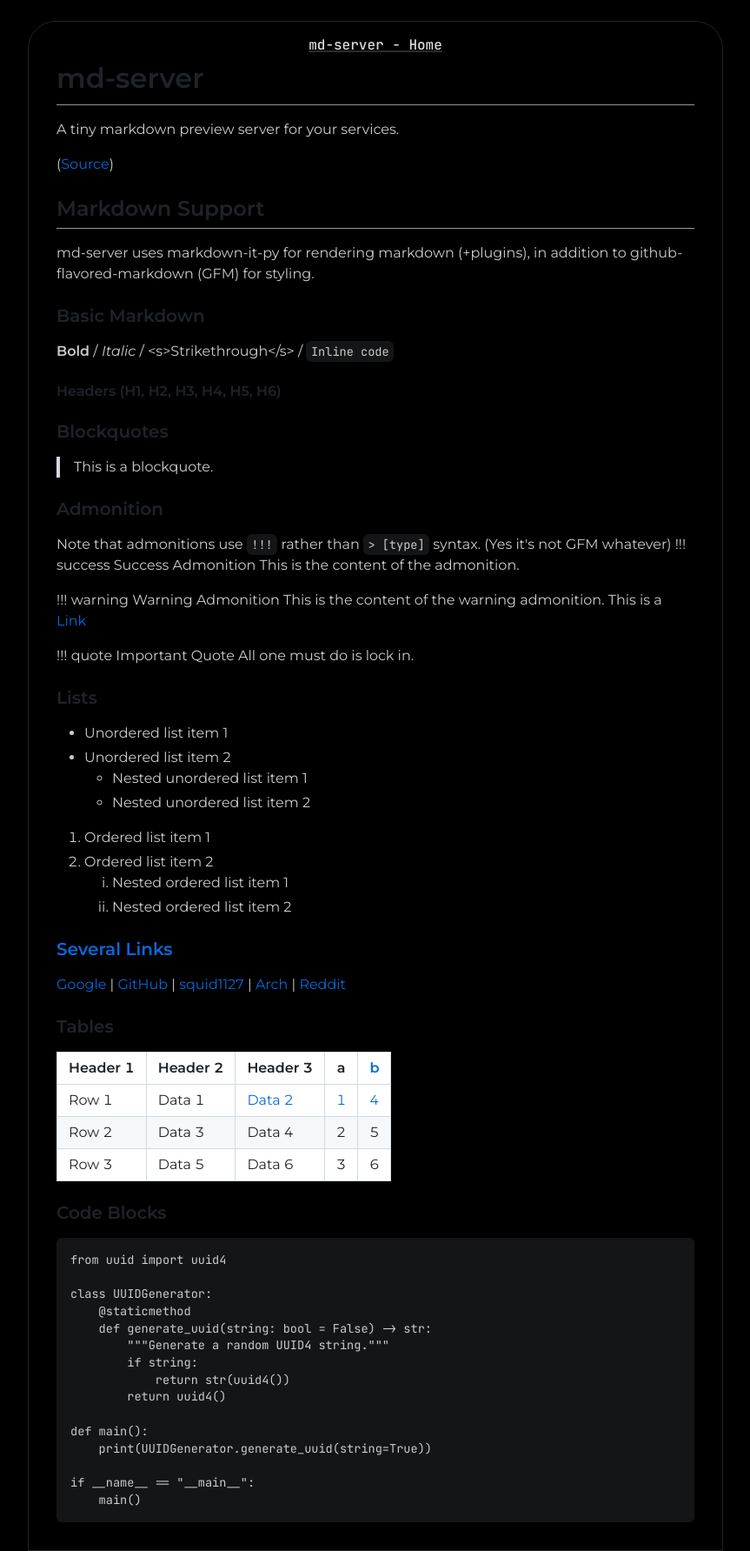
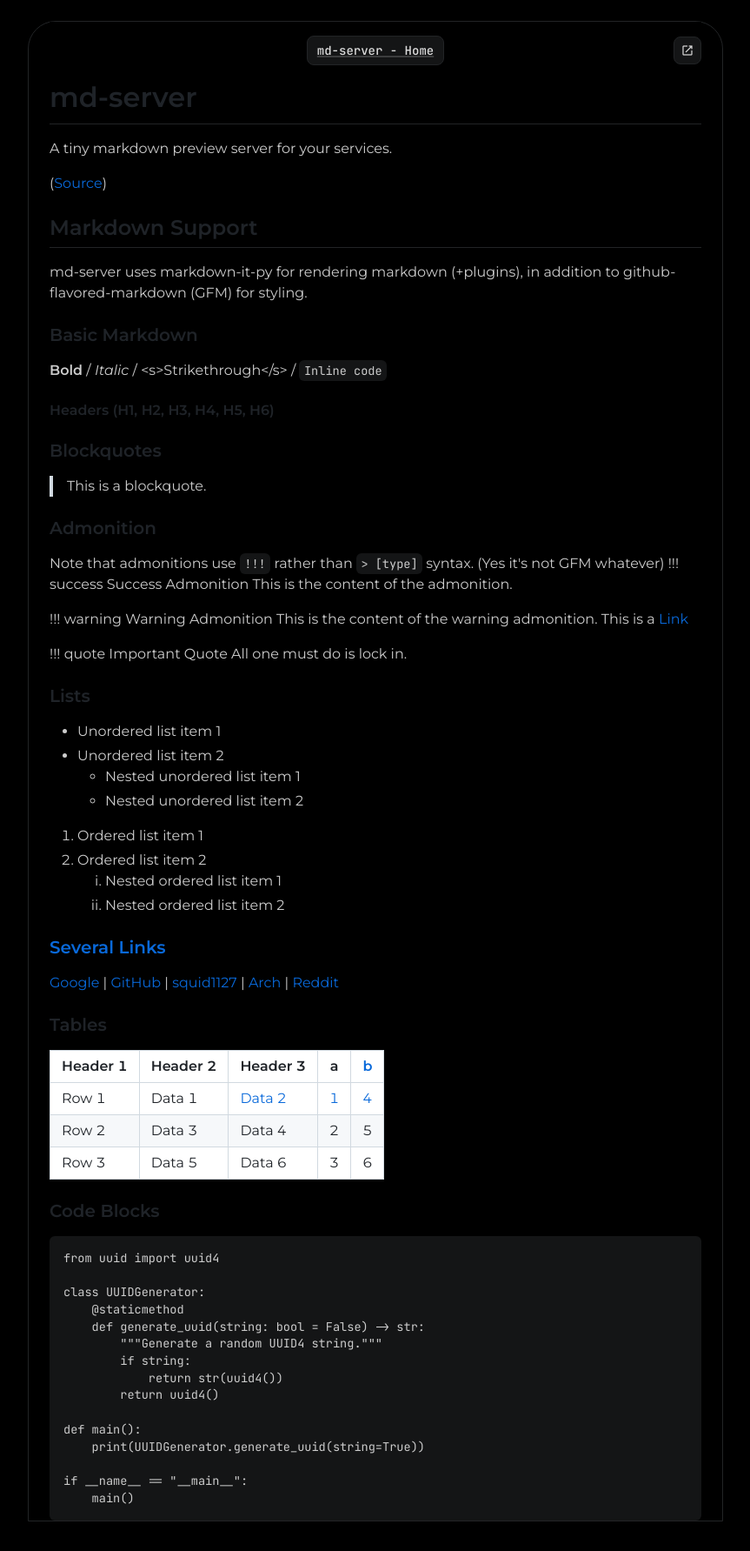
Before and after one commit to squid1127/md-server, a FastAPI app: page / in a window 1280 px wide. Shown: the whole page at 87% size, without its empty margins (208-1071 px from the left). After the commit the page ends 1749 px from the top, so only its background shows below. Run offline with FastAPI, Linux system fonts and the light colour scheme; parts of the project's set-up code (start-up, migrations or seed data) failed here and were passed over; some libraries are stand-ins or nearby versions.

Commit message:
feat: enhance markdown rendering with copy functionality and improved header layout

```diff
--- a/md_server/main.py
+++ b/md_server/main.py
@@ -8,7 +8,7 @@
 
 from .static import static_files
 from .templates import templates
-from .constants import APP_NAME, HOME_PAGE
+from .constants import APP_NAME, HOME_PAGE, APP_SOURCE
 from .md import render_md_page
 from .logging_config import setup_logging, get_logger
 from .middleware import RequestLoggingMiddleware, NoCacheMiddleware
@@ -61,7 +61,12 @@
     """Render the index page using the HOME_PAGE markdown content."""
     logger.info(f"Home page requested from {request.client.host}")
     try:
-        return render_md_page(HOME_PAGE, request=request, title="Home")
+        return render_md_page(
+            HOME_PAGE,
+            request=request,
+            title="Home",
+            source=APP_SOURCE,
+        )
     except Exception as e:
         logger.error(f"Error rendering home page: {e}")
         raise
@@ -94,7 +99,9 @@
                 status_code=404,
             )
 
-        return render_md_page(document.content, request=request, title=document.title)
+        return render_md_page(
+            document.content, request=request, title=document.title, md_id=md_id,
+        )
     except Exception as e:
         logger.error(f"Error rendering markdown document {md_id}: {e}")
         raise
--- a/md_server/md.py
+++ b/md_server/md.py
@@ -188,13 +188,14 @@
         return f"<p>Error rendering markdown content.</p>"
 
 
-def render_md_page(md_text: str, title: str = None, request: Request = None) -> str:
+def render_md_page(md_text: str, title: str = None, request: Request = None, md_id: str = None, **kwargs) -> str:
     """Render a full HTML page with the given markdown content.
 
     Args:
         md_text (str): The markdown text to render.
         title (str): The title of the page.
         request (Request): The FastAPI request object.
+        md_id (str): The markdown document ID (for copy functionality).
 
     Returns:
         str: The complete HTML page with rendered markdown.
@@ -210,6 +211,8 @@
                 "markdown_content": html_content,
                 "app_name": get_name(),
                 "request": request,
+                "md_id": md_id,
+                **kwargs,
             },
         )
         logger.debug(f"Page rendered successfully: {title or 'Untitled'}")
--- a/md_server/static/styles.css
+++ b/md_server/static/styles.css
@@ -31,16 +31,18 @@
 }
 
 main {
-  padding: 2rem;
+  padding: 0 1.0 3rem;
   max-width: 800px;
   margin: auto;
-  min-height: calc(100vh - 1.5rem); /* Set height relative to viewport */
+  min-height: 100vh;
   box-sizing: border-box; /* Include padding and border in the element's total width and height */
 
-  border-style: solid;
-  border-width: 1px;
-  border-color: var(--border-color);
+  border: solid 1px var(--border-color);
   border-radius: 32px 32px 0 0;
+}
+
+.content {
+  padding: 0 1.5rem 0 !important;
 }
 
 p {
@@ -57,21 +59,65 @@
   color: var(--text-color);
 }
 
-.title {
+.header {
+  position: sticky;
+  top: 0;
+  z-index: 100;
+
   display: flex;
-  flex-direction: row;
   align-items: center;
-  justify-content: center;
+  justify-content: space-between;
   gap: 1rem;
-  margin-top: -1rem;
-  margin-bottom: 0.5rem;
+  padding: 1rem 0 1rem;
+  margin: 0 1.5rem 0;
+
+  background-color: color-mix(in srgb, var(--background-color) 80%, transparent);
+  border-bottom: 1px solid transparent;
+
   font-family: var(--font-monospace);
+
+  transition: all 0.3s ease;
 }
-.title h1 {
+.header.scrolled {
+  border-bottom: 1px solid var(--border-color);
+  padding: 0.5rem 0 0.5rem;
+}
+
+.app-title {
+  background-color: var(--foreground-color);
+  padding: 0 0.65rem;
+  align-content: center;
   margin: 0;
-  font-size: 1rem;
+  height: 2rem;
+
+  border-radius: 8px;
+  border: 1px solid var(--border-color);
+
+  font-size: 0.875rem;
   font-weight: 500;
   color: var(--text-color);
+}
+.header-left,
+.header-right {
+  flex: 1;
+  display: flex;
+  align-items: center;
+  gap: 0.5rem;
+}
+
+/* Right items aligned right */
+.header-right {
+  justify-content: flex-end;
+}
+
+/* Center always stays centered */
+.header-center {
+  flex: 0 0 auto;
+  text-align: center;
+}
+
+.spacer {
+  border: 1px solid var(--border-color);
 }
 
 a {
@@ -97,6 +143,16 @@
   padding: 0;
   background-color: transparent !important;
   font-family: var(--font) !important;
+}
+
+/* Separator Styles */
+.markdown-body h1,
+.markdown-body h2{
+  border-color: var(--border-color) !important;
+}
+.markdown-body hr {
+  background-color: var(--border-color) !important;
+  border-radius: 16px;
 }
 
 /* Ensure code blocks use our preferred font */
@@ -197,3 +253,48 @@
   font-size: 4rem;
   margin: 0 0 0.75rem;
 }
+
+/* Copy Controls Styles */
+.header-btn {
+  display: inline-flex;
+  align-items: center;
+  justify-content: center;
+  height: 2rem;
+  aspect-ratio: 1 / 1;
+
+  gap: 0.5rem;
+  padding: 0;
+  background-color: var(--foreground-color);
+  color: var(--text-color);
+
+  border: 1px solid var(--border-color);
+  border-radius: 8px;
+
+  cursor: pointer;
+  transition: all 0.3s ease;
+}
+
+.header-btn:hover {
+  background-color: var(--accent-color);
+  border-color: var(--accent-color);
+  color: var(--background-color);
+}
+.header-btn .material-symbols-outlined {
+  font-size: 1rem;
+}
+
+.copy-btn.copied {
+  background-color: var(--green);
+  border-color: var(--green);
+  color: var(--background-color);
+}
+
+.copy-btn.error {
+  background-color: var(--red);
+  border-color: var(--red);
+  color: var(--background-color);
+}
+
+.copy-btn .material-symbols-outlined {
+  font-size: 1rem;
+}
--- a/md_server/templates/base.html
+++ b/md_server/templates/base.html
@@ -13,7 +13,10 @@
       href="https://fonts.googleapis.com/css2?family=JetBrains+Mono:ital,wght@0,100..800;1,100..800&family=Montserrat:ital,wght@0,100..900;1,100..900&display=swap"
       rel="stylesheet"
     />
-    <link href="https://fonts.googleapis.com/css2?family=Material+Symbols+Outlined:opsz,wght,FILL,GRAD@48,400,1,0" rel="stylesheet" />
+    <link
+      href="https://fonts.googleapis.com/css2?family=Material+Symbols+Outlined:opsz,wght,FILL,GRAD@48,400,1,0"
+      rel="stylesheet"
+    />
 
     <!-- Styles -->
     <link rel="stylesheet" href="/static/styles.css" />
@@ -30,19 +33,23 @@
 
   <body>
     <main>
-      <header class="title">
-        <h1>
-          <a href="/"
-            >{{ app_name + ' - ' + page_title if page_title else app_name }}</a
-          >
-        </h1>
+      <header class="header">
+        <div class="header-left">{% block header_left %} {%endblock%}</div>
+        <div class="header-center">
+          <h1 class="app-title">
+            <a href="/"
+              >{{ app_name + ' - ' + page_title if page_title else app_name
+              }}</a
+            >
+          </h1>
+        </div>
+        <div class="header-right">{% block header_right %} {%endblock%}</div>
       </header>
-      <div class="spacer"></div>
 
       {# page-specific content will be injected here by child templates #} {%
       block content %}
       <!-- Default content (can be overridden) -->
-      <section class="hero">
+      <section class="hero content">
         <h1>{{ app_name }}</h1>
         <p>A tiny markdown preview server for your services.</p>
       </section>
@@ -52,5 +59,8 @@
     <!-- Prism.js Core + Autoloader for dynamic language loading -->
     <script src="https://cdnjs.cloudflare.com/ajax/libs/prism/1.29.0/components/prism-core.min.js"></script>
     <script src="https://cdnjs.cloudflare.com/ajax/libs/prism/1.29.0/plugins/autoloader/prism-autoloader.min.js"></script>
+
+    {# child templates can inject extra scripts here #} {% block scripts %}{%
+    endblock %}
   </body>
 </html>
--- a/md_server/templates/markdown.html
+++ b/md_server/templates/markdown.html
@@ -1,8 +1,89 @@
 <!-- md-server - Markdown Document -->
 {% extends 'base.html' %}
 
+
+<!-- Markdown Content -->
 {% block content %}
   <section class="content markdown-body">
     {{ markdown_content | safe }}
   </section>
 {% endblock %}
+
+<!-- Header Extra Content -->
+{% block header_right %}
+    {% if md_id %}
+      <button id="copy-markdown-btn" class="copy-btn header-btn" title="Copy markdown source">
+        <span class="material-symbols-outlined">content_copy</span>
+      </button>
+      <button class="header-btn" onclick="window.open('/raw/{{ md_id }}', '_blank')" title="Open raw markdown">
+        <span class="material-symbols-outlined">code</span>
+      </button>
+    {% endif %}
+    {% if source %}
+      <button class="header-btn" onclick="window.open('{{ source }}', '_blank')" title="Source code">
+        <span class="material-symbols-outlined">open_in_new</span>
+      </button>
+    {% endif %}
+{% endblock %}
+
+{% block scripts %}
+{% if md_id %}
+<script>
+// Copy markdown to clipboard
+document.addEventListener('DOMContentLoaded', function() {
+    const copyBtn = document.getElementById('copy-markdown-btn');
+
+    copyBtn.addEventListener('click', async function() {
+        try {
+            // Fetch raw markdown content
+            const response = await fetch('/raw/{{ md_id }}');
+            if (!response.ok) {
+                throw new Error('Failed to fetch markdown content');
+            }
+
+            const markdown = await response.text();
+
+            // Copy to clipboard
+            await navigator.clipboard.writeText(markdown);
+
+            // Visual feedback
+            const originalText = copyBtn.innerHTML;
+            copyBtn.innerHTML = '<span class="material-symbols-outlined">check</span>';
+            copyBtn.classList.add('copied');
+
+            setTimeout(() => {
+                copyBtn.innerHTML = originalText;
+                copyBtn.classList.remove('copied');
+            }, 2000);
+
+        } catch (error) {
+            console.error('Failed to copy markdown:', error);
+
+            // Error feedback
+            const originalText = copyBtn.innerHTML;
+            copyBtn.innerHTML = '<span class="material-symbols-outlined">error</span>';
+            copyBtn.classList.add('error');
+
+            setTimeout(() => {
+                copyBtn.innerHTML = originalText;
+                copyBtn.classList.remove('error');
+            }, 2000);
+        }
+    });
+});
+
+// Header scroll effect
+window.addEventListener("scroll", () => {
+  const header = document.querySelector(".header");
+  if (window.scrollY < 32) {
+    header.classList.remove("scrolled");
+    console.log("top");
+  } else {
+    header.classList.add("scrolled");
+    console.log("scrolled");
+  }
+});
+
+</script>
+{% endif %}
+{% endblock %}
```
